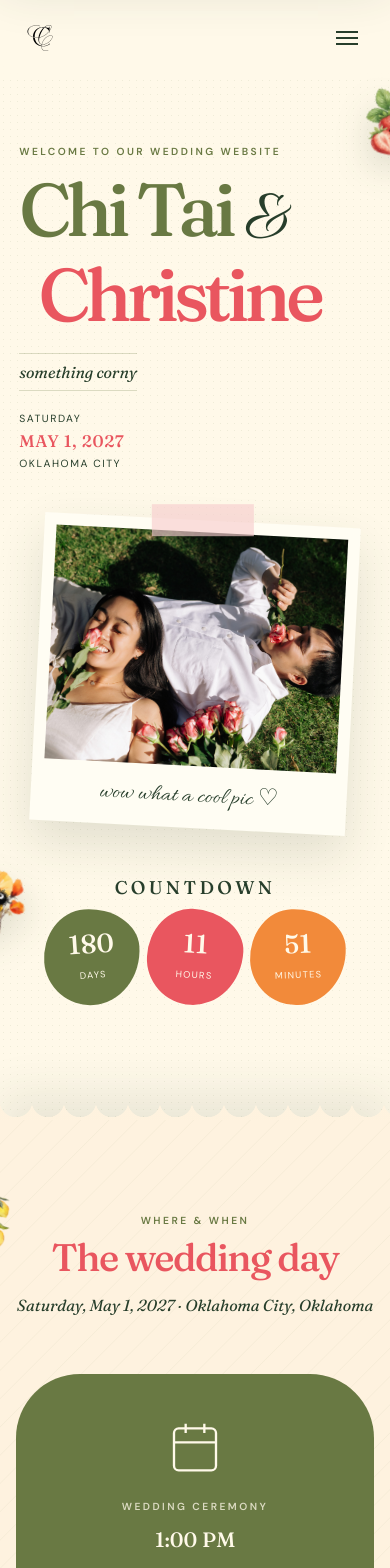
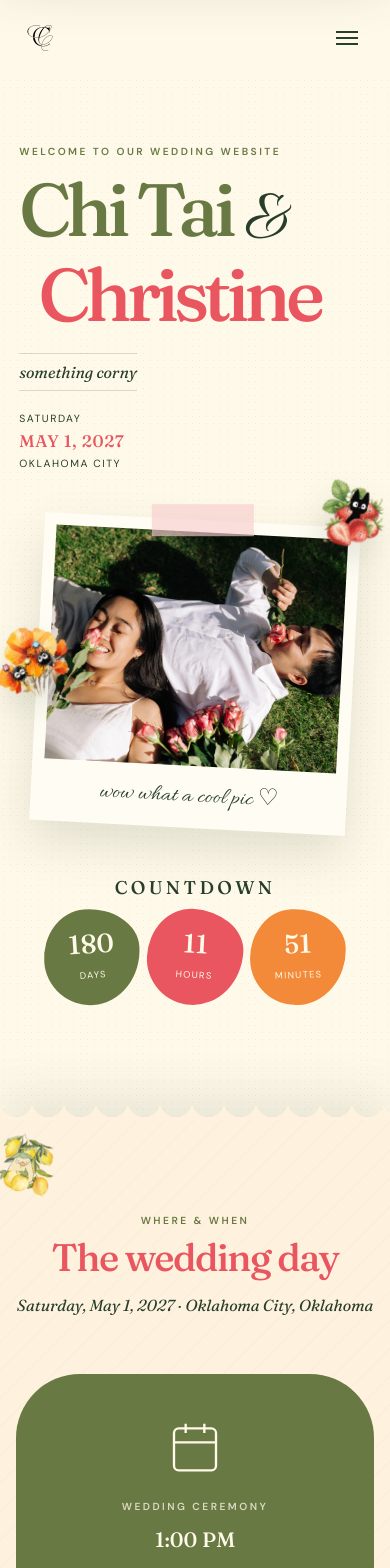
Before and after one commit to donjadao/ccwedding, a React (Vite) app: page / in a window 390 px wide. Shown: the top 1568 px of the page. Built offline with nearby package versions, Linux system fonts and the light colour scheme; a web font is replaced by a local one.

Commit message:
Adjust positioning of citrus and fruit elements

```diff
--- a/src/index.css
+++ b/src/index.css
@@ -790,10 +790,10 @@ footer > span { display: block; margin-top: 2rem; color: var(--theme-moss); font
   .gallery__photo--1, .gallery__photo--2, .gallery__photo--3, .gallery__photo--4, .gallery__photo--5 { grid-column: span 6; margin-top: 0; }
   .rsvp__card { grid-template-columns: 1fr; }
   .rolling-fruit-shell { max-width: 7rem; max-height: 7rem; }
-  .hero__citrus--left { left: -3.5rem; }
-  .hero__citrus--right { right: -3.5rem; }
-  .gallery__cherries, .wedding-party__fruit { right: -3.5rem; }
-  .details__pear, .game__fruit { left: -3.5rem; }
+  .hero__citrus--left { left: -1rem; }
+  .hero__citrus--right { right: -1rem; }
+  .gallery__cherries, .wedding-party__fruit { right: -1rem; }
+  .details__pear, .game__fruit { left: -1rem; }
 }
 
 @media (max-width: 560px) {
@@ -807,12 +807,12 @@ footer > span { display: block; margin-top: 2rem; color: var(--theme-moss); font
   .hero h1 { font-size: clamp(3.6rem, 19vw, 5.5rem); }
   .hero__date { align-items: flex-start; flex-direction: column; gap: .3rem; }
   .rolling-fruit-shell { max-width: 5rem; max-height: 5rem; }
-  .hero__citrus--left { left: -3.25rem; bottom: 16%; }
-  .hero__citrus--right { top: 8%; right: -3.25rem; }
-  .wedding-party__fruit { top: 4rem; right: -3.25rem; }
-  .details__pear { top: 4rem; left: -3.25rem; }
-  .gallery__cherries { top: 4rem; right: -3.25rem; }
-  .game__fruit { top: 4rem; left: -3.25rem; }
+  .hero__citrus--left { top: 56%; bottom: auto; left: -.5rem; }
+  .hero__citrus--right { top: 43%; right: -.5rem; }
+  .wedding-party__fruit { top: .75rem; right: -.5rem; }
+  .details__pear { top: .75rem; left: -.5rem; }
+  .gallery__cherries { top: .75rem; right: -.5rem; }
+  .game__fruit { top: .75rem; left: -.5rem; }
   .countdown { gap: .65rem; }
   .countdown__items { gap: .45rem; }
   .countdown__item { width: min(27vw, 6rem); }
```
